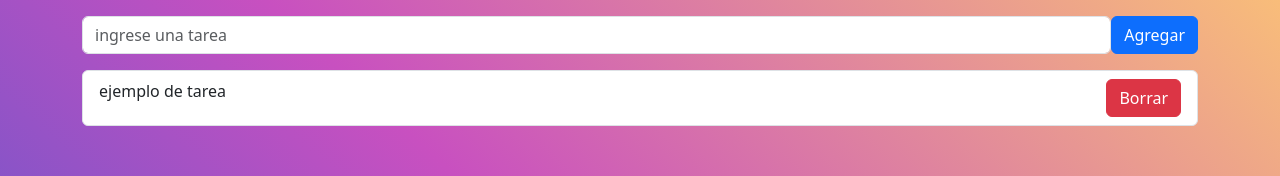
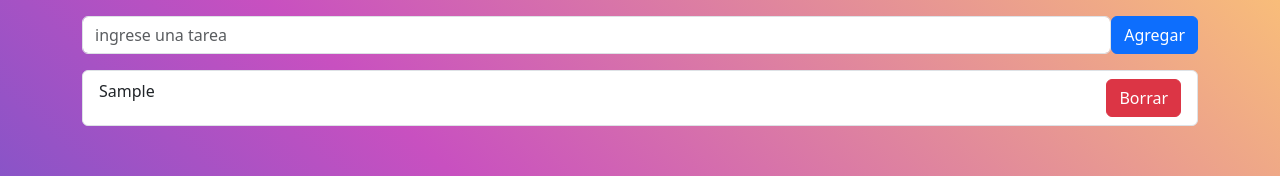
Before and after one commit to rollingcodeschool/listatareas-c43i, a React (Vite) app: page / in a window 1280 px wide. Both pictures are taken after typing "Sample" into the empty fields and a click on the button "Agregar". Shown: the part 132-308 px from the top of the page. Built offline with nearby package versions, Linux system fonts and the light colour scheme.

Commit message:
mostramos las tareas en cada ItemTarea

```diff
--- a/src/components/ItemTarea.jsx
+++ b/src/components/ItemTarea.jsx
@@ -1,9 +1,9 @@
 import { ListGroup, Button } from "react-bootstrap";
 
-const ItemTarea = () => {
+const ItemTarea = ({nombreTarea}) => {
     return (
         <ListGroup.Item className="d-flex justify-content-between">
-            ejemplo de tarea
+            {nombreTarea}
             <Button variant="danger">Borrar</Button>
         </ListGroup.Item>
     );
--- a/src/components/ListaTareas.jsx
+++ b/src/components/ListaTareas.jsx
@@ -6,7 +6,7 @@ const ListaTareas = ({propsListaTareas}) => {
   return (
     <ListGroup>
       {
-        propsListaTareas.map((tarea,index)=>  <ItemTarea key={index}></ItemTarea>)
+        propsListaTareas.map((tarea,index)=>  <ItemTarea key={index} nombreTarea={tarea}></ItemTarea>)
       }
     </ListGroup>
   );
```
